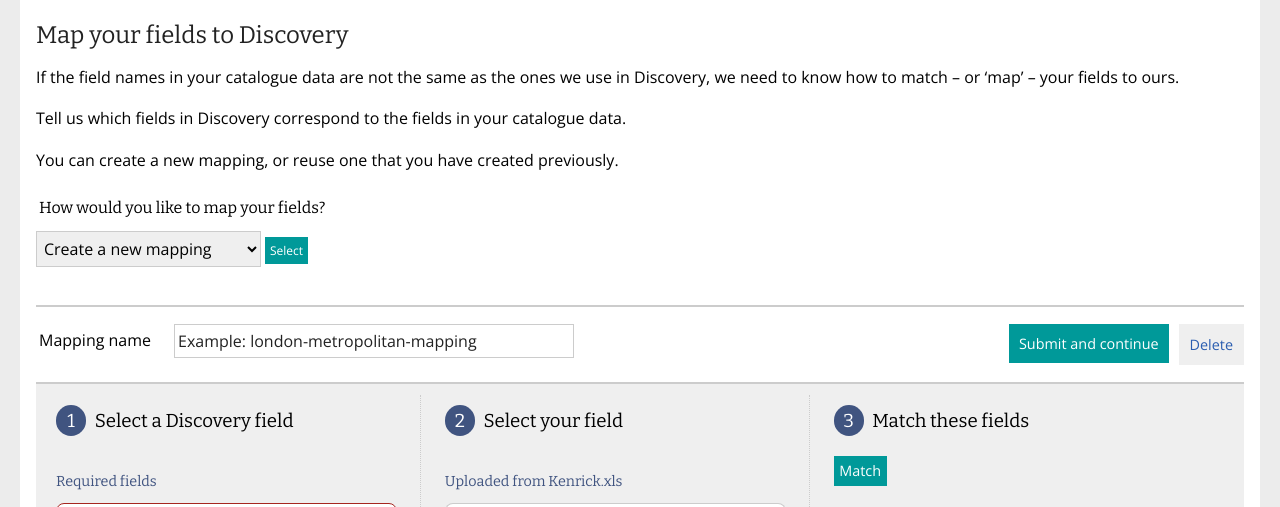
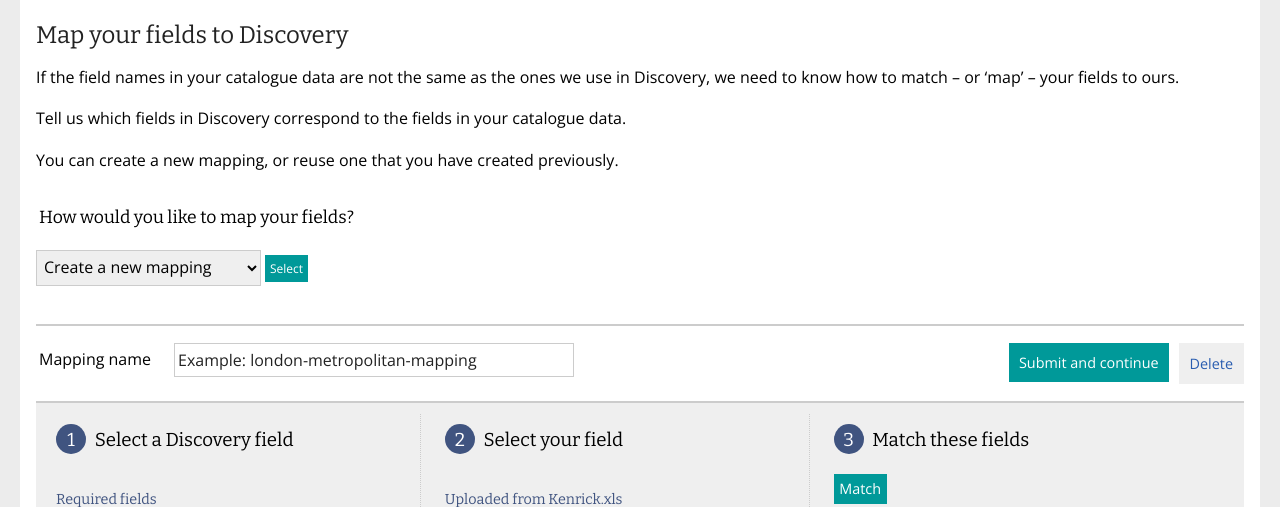
Before and after one commit to nationalarchives/manage-your-collections, a PHP site: page /details-upload-mapper.php in a window 1280 px wide. Shown: the part 327-834 px from the top of the page. Run offline with PHP 8.4, Linux system fonts and the light colour scheme; some libraries are stand-ins or nearby versions; some web fonts are replaced.

Commit message:
Tweaks to CSS

```diff
--- a/css/manage-collections.css
+++ b/css/manage-collections.css
@@ -1046,8 +1046,8 @@ label[for=metadata-map] {
 }
 .single-container label {
     display: block;
-    font-size: 1em;
-    margin-bottom: 0.4em;
+    font-size: 1.1em;
+    margin: 1.5em 0 0.8em 0;
     font-family: 'Bitter', sans-serif;
 }
 
```
